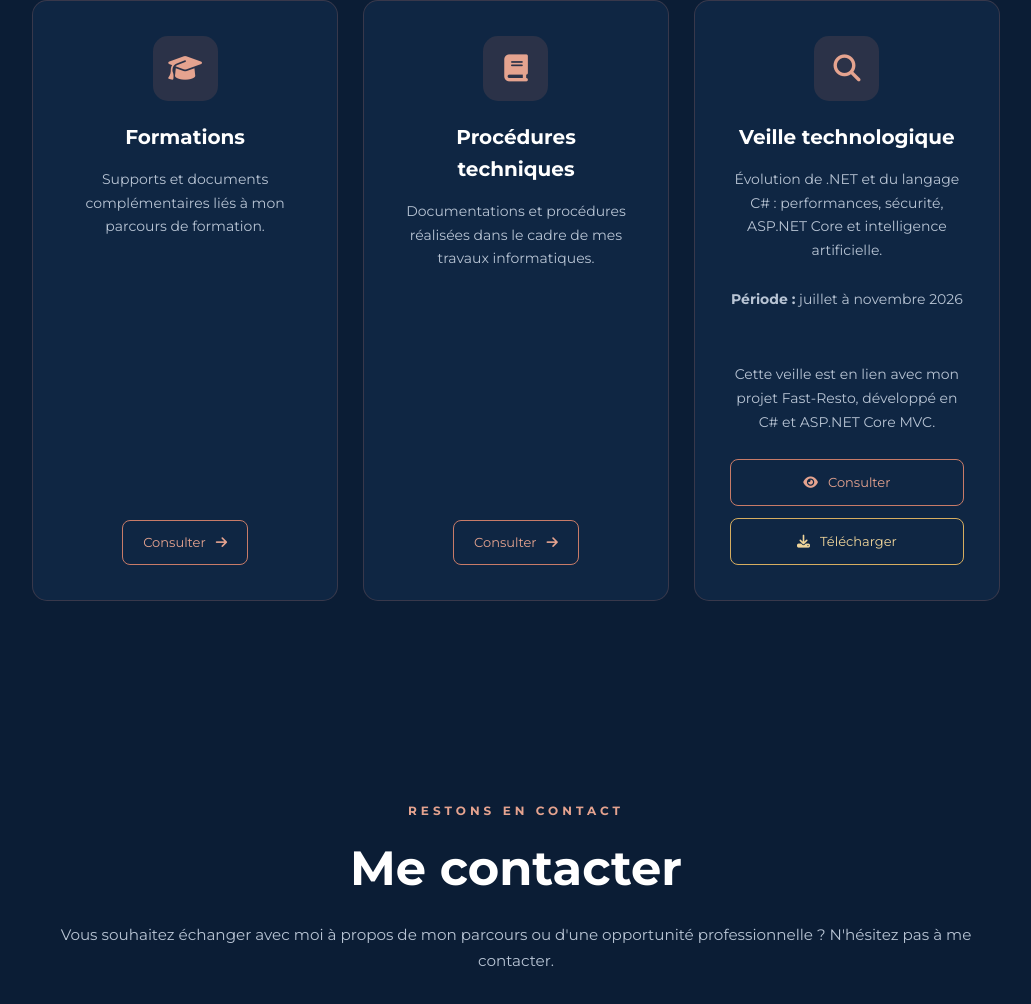
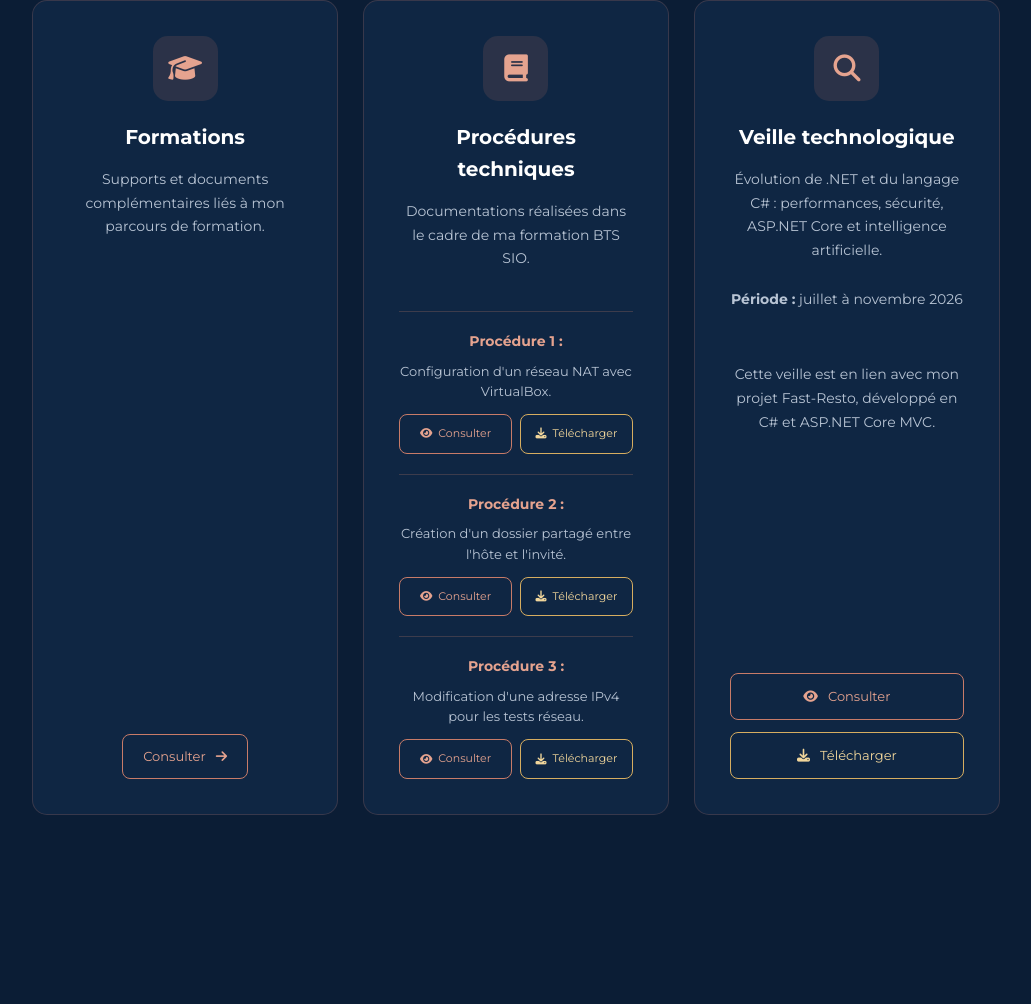
Before and after one commit to lealacroix5/Portfolio, a plain HTML site: page index.html in a window 1280 px wide. Shown: the part 5186-6190 px from the top of the page, without its empty margins (124-1155 px from the left). Drawn offline with Linux system fonts and the light colour scheme.

Commit message:
affichage des procedures sur le portfolio

```diff
--- a/css/style.css
+++ b/css/style.css
@@ -1375,6 +1375,87 @@ section {
 
 
 /* =========================================
+   PROCEDURES DANS LA CARTE DOCUMENTS
+========================================= */
+
+.liste-procedures {
+    display: flex;
+    flex-direction: column;
+    gap: 20px;
+    width: 100%;
+    margin-top: 15px;
+}
+
+.procedure-item {
+    width: 100%;
+    padding-top: 18px;
+    border-top: 1px solid
+        rgba(199, 123, 104, 0.25);
+}
+
+.procedure-item h4 {
+    color: var(--terracotta-clair);
+    font-size: 14px;
+    margin-bottom: 8px;
+}
+
+.procedure-item p {
+    color: var(--gris);
+    font-size: 13px;
+    line-height: 1.6;
+
+    min-height: 0;
+    margin-bottom: 12px;
+}
+
+.procedure-actions {
+    display: grid;
+    grid-template-columns: repeat(2, minmax(0, 1fr));
+    gap: 8px;
+}
+
+.procedure-actions .bouton-document {
+    display: flex;
+    align-items: center;
+    justify-content: center;
+    gap: 6px;
+
+    min-width: 0;
+    padding: 10px 6px;
+
+    font-size: 11px;
+    white-space: nowrap;
+}
+
+.procedure-actions .bouton-telecharger {
+    background: transparent;
+    border-color: var(--dore);
+    color: var(--dore-clair);
+}
+
+.procedure-actions .bouton-telecharger:hover {
+    background: var(--dore);
+    color: var(--bleu-nuit);
+}
+
+/* Garde les trois cartes alignées en haut */
+
+.documents-grille {
+    align-items: stretch;
+}
+
+/* Adaptation aux écrans plus étroits */
+
+@media screen and (max-width: 1150px) {
+
+    .procedure-actions {
+        grid-template-columns: 1fr;
+    }
+
+}
+
+
+/* =========================================
    BOUTONS DE LA VEILLE TECHNOLOGIQUE
 ========================================= */
 
--- a/index.html
+++ b/index.html
@@ -648,19 +648,119 @@
             </a>
         </div>
 
+
         <!-- PROCEDURES -->
         <div class="document-carte">
+
             <div class="document-icone">
                 <i class="fa-solid fa-book"></i>
             </div>
+
             <h3>Procédures techniques</h3>
-            <p>Documentations et procédures réalisées dans le cadre de mes travaux informatiques.</p>
-            <a href="#" class="bouton-document">
-                Consulter
-                <i class="fa-solid fa-arrow-right"></i>
-            </a>
+
+            <p>
+                Documentations réalisées dans le cadre
+                de ma formation BTS SIO.
+            </p>
+
+            <div class="liste-procedures">
+
+                <!-- PROCEDURE 1 -->
+                <div class="procedure-item">
+
+                    <h4>Procédure 1 :</h4>
+
+                    <p>
+                        Configuration d'un réseau NAT
+                        avec VirtualBox.
+                    </p>
+
+                    <div class="procedure-actions">
+
+                        <a href="documents/procedures/procedure-1.pdf"
+                        class="bouton-document"
+                        target="_blank"
+                        rel="noopener noreferrer">
+                            <i class="fa-solid fa-eye"></i>
+                            Consulter
+                        </a>
+
+                        <a href="documents/procedures/procedure-1.pdf"
+                        class="bouton-document bouton-telecharger"
+                        download="Procedure_1_Reseau_NAT.pdf">
+                            <i class="fa-solid fa-download"></i>
+                            Télécharger
+                        </a>
+
+                    </div>
+
+                </div>
+
+                <!-- PROCEDURE 2 -->
+                <div class="procedure-item">
+
+                    <h4>Procédure 2 :</h4>
+
+                    <p>
+                        Création d'un dossier partagé
+                        entre l'hôte et l'invité.
+                    </p>
+
+                    <div class="procedure-actions">
+
+                        <a href="documents/procedures/procedure-2.pdf"
+                        class="bouton-document"
+                        target="_blank"
+                        rel="noopener noreferrer">
+                            <i class="fa-solid fa-eye"></i>
+                            Consulter
+                        </a>
+
+                        <a href="documents/procedures/procedure-2.pdf"
+                        class="bouton-document bouton-telecharger"
+                        download="Procedure_2_Dossier_Partage.pdf">
+                            <i class="fa-solid fa-download"></i>
+                            Télécharger
+                        </a>
+
+                    </div>
+
+                </div>
+
+                <!-- PROCEDURE 3 -->
+                <div class="procedure-item">
+
+                    <h4>Procédure 3 :</h4>
+
+                    <p>
+                        Modification d'une adresse IPv4
+                        pour les tests réseau.
+                    </p>
+
+                    <div class="procedure-actions">
+
+                        <a href="documents/procedures/procedure-3.pdf"
+                        class="bouton-document"
+                        target="_blank"
+                        rel="noopener noreferrer">
+                            <i class="fa-solid fa-eye"></i>
+                            Consulter
+                        </a>
+
+                        <a href="documents/procedures/procedure-3.pdf"
+                        class="bouton-document bouton-telecharger"
+                        download="Procedure_3_Adresse_IPv4.pdf">
+                            <i class="fa-solid fa-download"></i>
+                            Télécharger
+                        </a>
+
+                    </div>
+
+                </div>
+
+            </div>
+
         </div>
-
 
         <!-- VEILLE TECHNOLOGIQUE -->
         <div class="document-carte">
```
Also changed, not shown: 3 other files.
